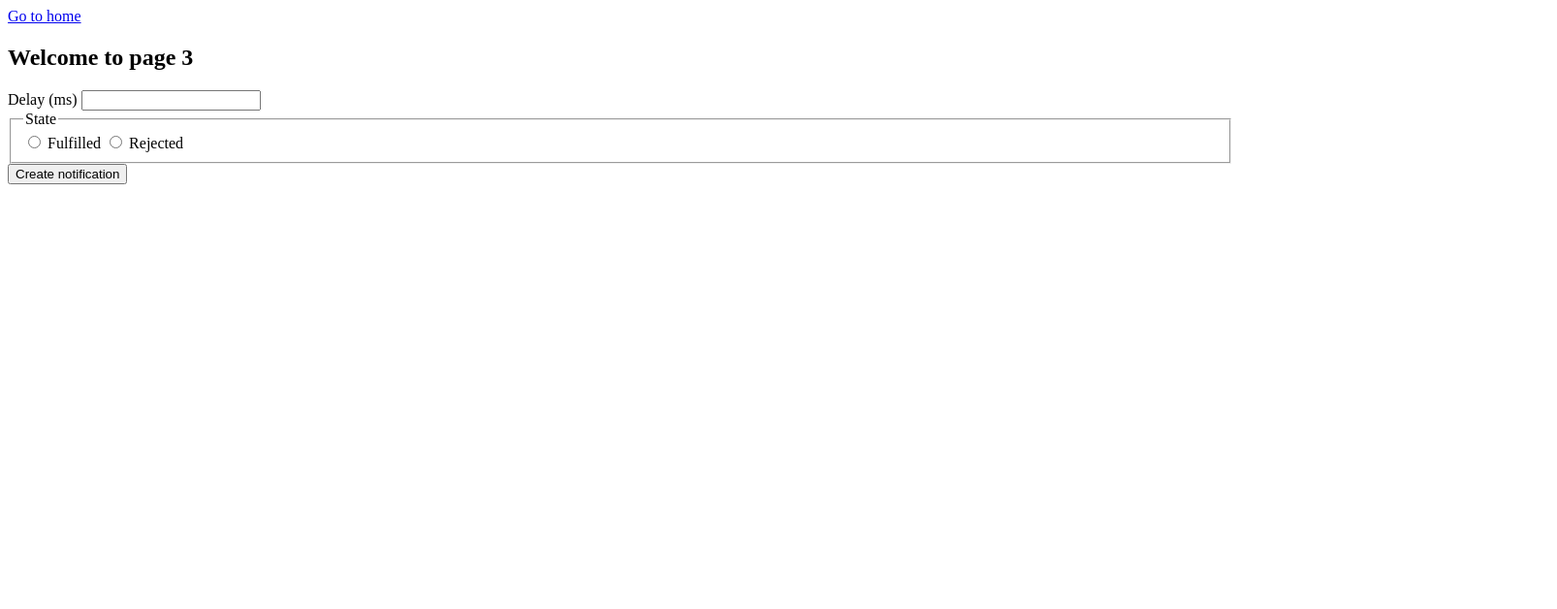
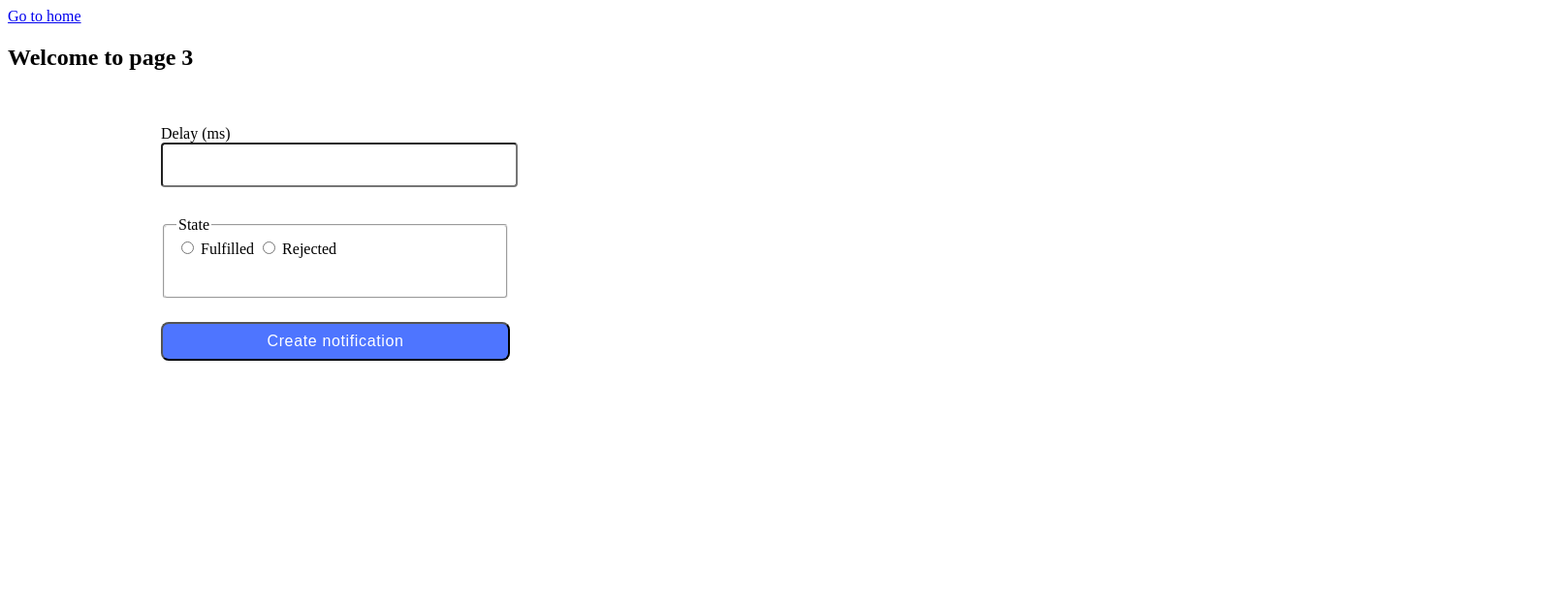
Before and after one commit to SerhiiDziuba1309/goit-js-hw-10, a website built with Vite: page src/2-snackbar.html in a window 1280 px wide. Shown: the whole page at 97% size, 1606 px wide, since content can reach past the window. Built offline with nearby package versions, Linux system fonts and the light colour scheme.

Commit message:
add form

```diff
--- a/src/2-snackbar.html
+++ b/src/2-snackbar.html
@@ -12,13 +12,14 @@
       <a href="./index.html">Go to home</a>
       <h1>Welcome to page 3</h1>
     </section>
+    <section class="promise">
       <form class="form">
         <label>
           Delay (ms)
-        <input type="number" name="delay" required />
+          <input type="number" name="delay" required class="delay" />
         </label>
 
-      <fieldset>
+        <fieldset class="fieldset">
           <legend>State</legend>
           <label>
             <input type="radio" name="state" value="fulfilled" required />
@@ -30,9 +31,9 @@
           </label>
         </fieldset>
 
-      <button type="submit">Create notification</button>
+        <button type="submit" class="form-btn">Create notification</button>
       </form>
-
+    </section>
     <script src="./js/2-snackbar.js" type="module"></script>
   </body>
 </html>
--- a/src/css/styles.css
+++ b/src/css/styles.css
@@ -50,3 +50,59 @@
   color: #2e2f42;
   text-transform: uppercase;
 }
+.promise {
+  width: 1440px;
+  height: 496px;
+  background: #fff;
+  padding-top: 36px;
+  padding-left: 158px;
+}
+
+.form {
+  width: 360px;
+  height: 40px;
+}
+.delay {
+  display: flex;
+  align-items: flex-start;
+  justify-content: flex-start;
+  flex-direction: column;
+  gap: 8px;
+  width: 100%;
+  height: 40px;
+  border-radius: 4px;
+  margin-bottom: 30px;
+}
+.fieldset {
+  border-radius: 4px;
+  stroke-width: 1px;
+  stroke: #808080;
+  width: auto;
+  height: 66px;
+  margin-bottom: 24px;
+}
+.radio {
+  display: flex;
+  align-items: center;
+  justify-content: center;
+  flex-direction: row;
+  width: 264px;
+  height: 32px;
+}
+.form-btn {
+  display: flex;
+  align-items: center;
+  justify-content: center;
+  flex-direction: row;
+  gap: 10px;
+  border-radius: 8px;
+  padding: 8px 16px;
+  width: 360px;
+  height: 40px;
+  background: #4e75ff;
+  font-weight: 500;
+  font-size: 16px;
+  line-height: 1.5;
+  letter-spacing: 0.04em;
+  color: #fff;
+}
--- a/src/js/2-snackbar.js
+++ b/src/js/2-snackbar.js
@@ -0,0 +1,35 @@
+import iziToast from 'izitoast';
+import 'izitoast/dist/css/iziToast.min.css';
+
+const form = document.querySelector('.form');
+
+form.addEventListener('submit', event => {
+  event.preventDefault();
+
+  const delay = parseInt(form.elements.delay.value);
+  const state = form.elements.state.value;
+
+  const promise = new Promise((resolve, reject) => {
+    setTimeout(() => {
+      if (state === 'fulfilled') {
+        resolve(delay);
+      } else {
+        reject(delay);
+      }
+    }, delay);
+  });
+
+  promise
+    .then(delay => {
+      iziToast.success({
+        title: 'Success',
+        message: `✅ Fulfilled promise in ${delay}ms`,
+      });
+    })
+    .catch(delay => {
+      iziToast.error({
+        title: 'Error',
+        message: `❌ Rejected promise in ${delay}ms`,
+      });
+    });
+});
```
Lines whose indentation alone changed are shown as unchanged.
